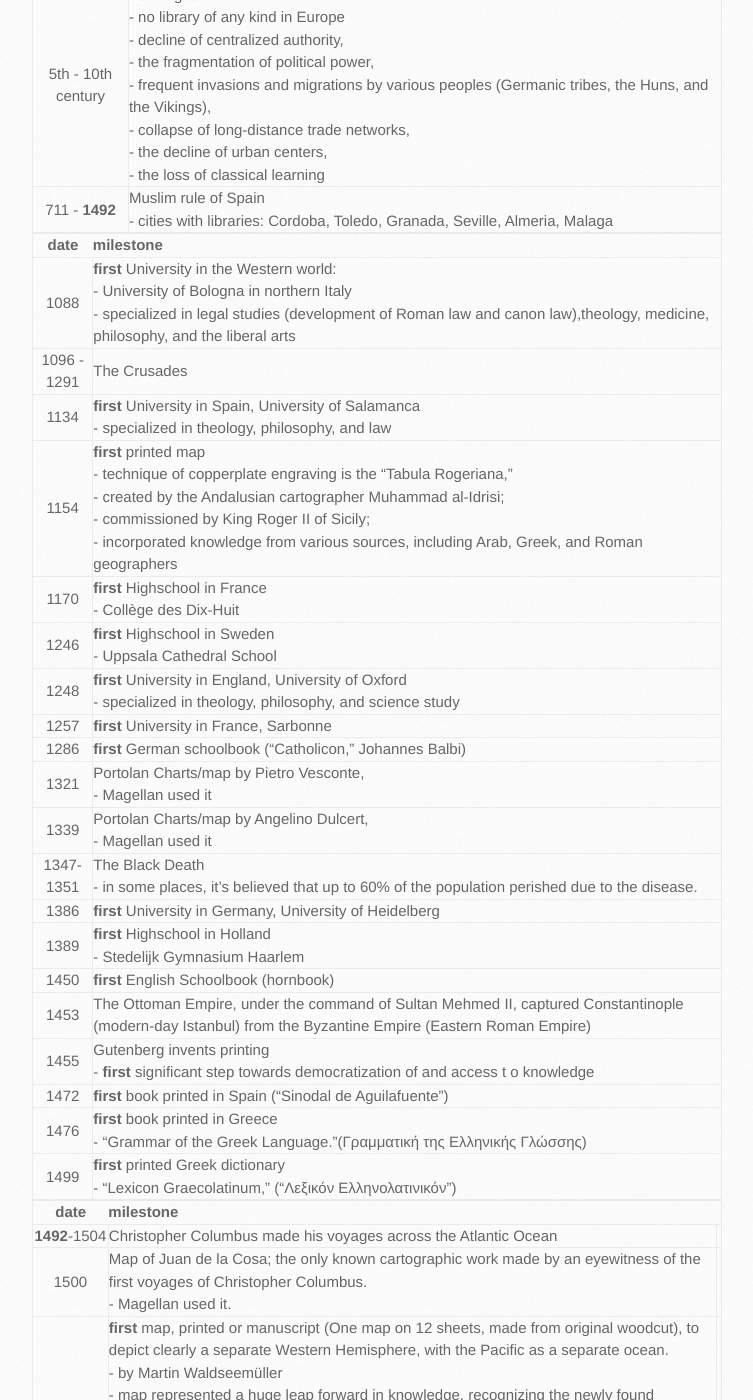
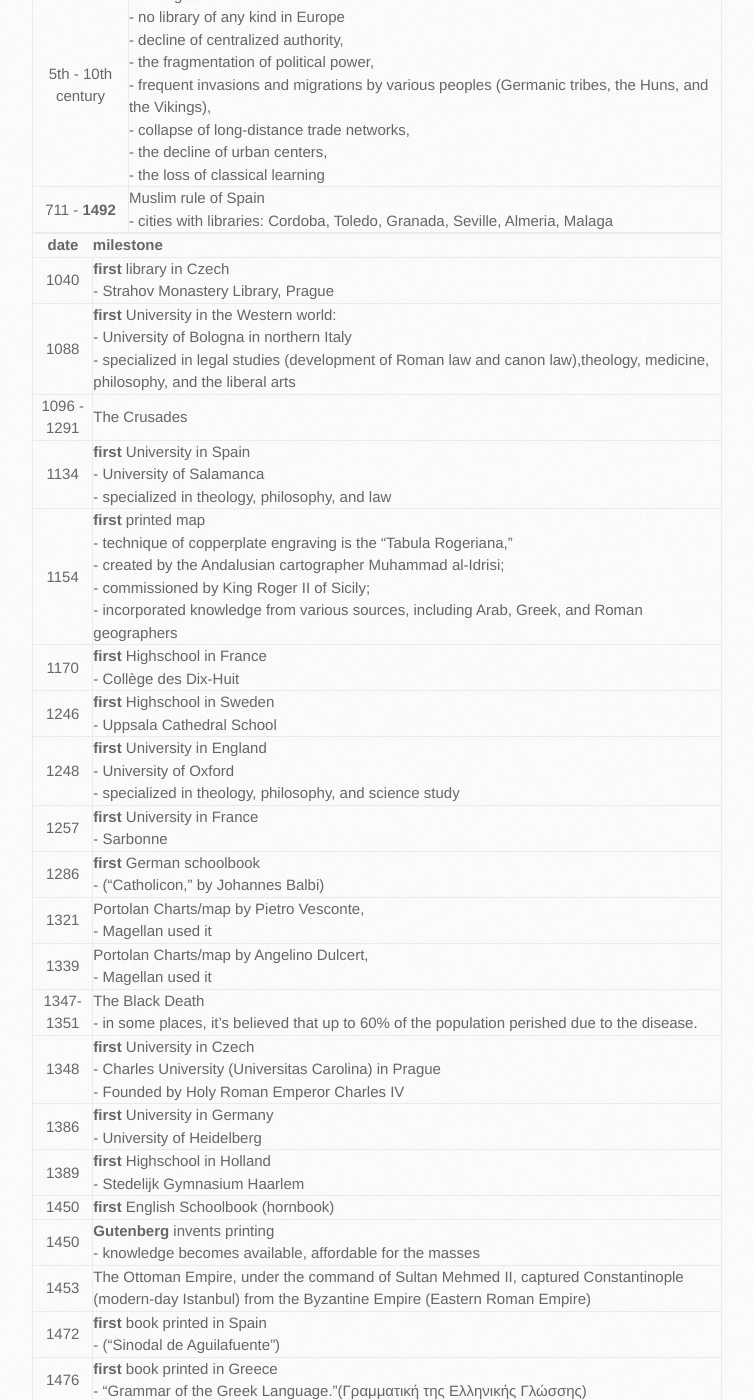
Before and after one commit to trumpfheller/trumpfheller.github.io, a Jekyll site: the page built from epistemologicalTree.md, in a window 1280 px wide and 1400 px high, scrolled down 1882 px. Shown: the whole window, without its empty margins (128-881 px from the left). Built offline with Jekyll 4.4.1, drawn with Linux system fonts in a browser that asks for light colours; some of the changed text lies outside the part shown.

Commit message:
Add files via upload

```diff
--- a/epistemologicalTree.md
+++ b/epistemologicalTree.md
@@ -40,24 +40,26 @@
 
 | <span style="width:350px">**date**</span> | **milestone** |
 |---|:---|
-| 1088 | **first** University in the Western world:<br>- University of Bologna in northern Italy<br>-  specialized in legal studies (development of Roman law and canon law),theology, medicine, philosophy, and the liberal arts |
+| 1040 | **first** library in Czech<br>- Strahov Monastery Library, Prague |
+| 1088 | **first** University in the Western world:<br>- University of Bologna in northern Italy<br>- specialized in legal studies (development of Roman law and canon law),theology, medicine, philosophy, and the liberal arts |
 | 1096 - 1291 | The Crusades |
-| 1134 | **first** University in Spain, University of Salamanca<br>- specialized in theology, philosophy, and law |
+| 1134 | **first** University in Spain<br>- University of Salamanca<br>- specialized in theology, philosophy, and law |
 | 1154 | **first** printed map<br>- technique of copperplate engraving is the "Tabula Rogeriana,"<br>- created by the Andalusian cartographer Muhammad al-Idrisi;<br>- commissioned by King Roger II of Sicily;<br>- incorporated knowledge from various sources, including Arab, Greek, and Roman geographers |
 | 1170 | **first** Highschool in France<br>- Collège des Dix-Huit |
 | 1246 | **first** Highschool in Sweden<br>- Uppsala Cathedral School |
-| 1248 | **first** University in England, University of Oxford<br>- specialized in theology, philosophy, and science study |
-| 1257 | **first** University in France, Sarbonne |
-| 1286 | **first** German schoolbook ("Catholicon," Johannes Balbi) |
+| 1248 | **first** University in England<br>- University of Oxford<br>- specialized in theology, philosophy, and science study |
+| 1257 | **first** University in France<br>- Sarbonne |
+| 1286 | **first** German schoolbook<br>- ("Catholicon," by Johannes Balbi) |
 | 1321 | Portolan Charts/map by Pietro Vesconte,<br>- Magellan used it |
 | 1339 | Portolan Charts/map by Angelino Dulcert,<br>- Magellan used it |
 | 1347-1351 | The Black Death<br>- in some places, it's believed that up to 60% of the population perished due to the disease. |
-| 1386 | **first** University in Germany, University of Heidelberg |
+| 1348 | **first** University in Czech<br>- Charles University (Universitas Carolina) in Prague<br>- Founded by Holy Roman Emperor Charles IV |
+| 1386 | **first** University in Germany<br>- University of Heidelberg |
 | 1389 | **first** Highschool in Holland<br>- Stedelijk Gymnasium Haarlem|
 | 1450 | **first** English Schoolbook (hornbook) |
+| 1450 | **Gutenberg** invents printing<br>- knowledge becomes available, affordable for the masses|
 | 1453 | The Ottoman Empire, under the command of Sultan Mehmed II, captured Constantinople (modern-day Istanbul) from the Byzantine Empire (Eastern Roman Empire) |
-| 1455 | Gutenberg invents printing<br>- **first** significant step towards democratization of and access t o knowledge |
-| 1472 | **first** book printed in Spain ("Sinodal de Aguilafuente") |
+| 1472 | **first** book printed in Spain<br>- ("Sinodal de Aguilafuente") |
 | 1476 | **first** book printed in Greece<br>- "Grammar of the Greek Language."(Γραμματική της Ελληνικής Γλώσσης)  |
 | 1499 | **first** printed Greek dictionary<br>- "Lexicon Graecolatinum," ("Λεξικόν Ελληνολατινικόν")  |
 
@@ -73,6 +75,7 @@
 | 1556 | **first** Italian printed news paper established ("Notizie scritte,") |
 | 1560 | **first** wooden pencil by Italian couple Simonio and Lyndiana Bernacotti |
 | 1564 | graphite from the roman writing instrument called the stylus (Pencil by Konrad Gessner) |
+| 1572 | **first** library in Germany<br>- Ducal Library of Wolfenbüttel by the Duke of Brunswick-Lüneburg |
 | ~1590 | **first** microscope by Dutch spectacle maker Zacharias Janssen |
 | 1604 | **first** English dictionary (A Table Alphabeticall by Robert Cawdrey) |
 | 1605 | **first** on a regular basis printed newspaper (Johann Carolus, who published the "Relation aller Fürnemmen und gedenckwürdigen Historien" (Account of all Distinguished and Commemorable News) in Germany) |
```
